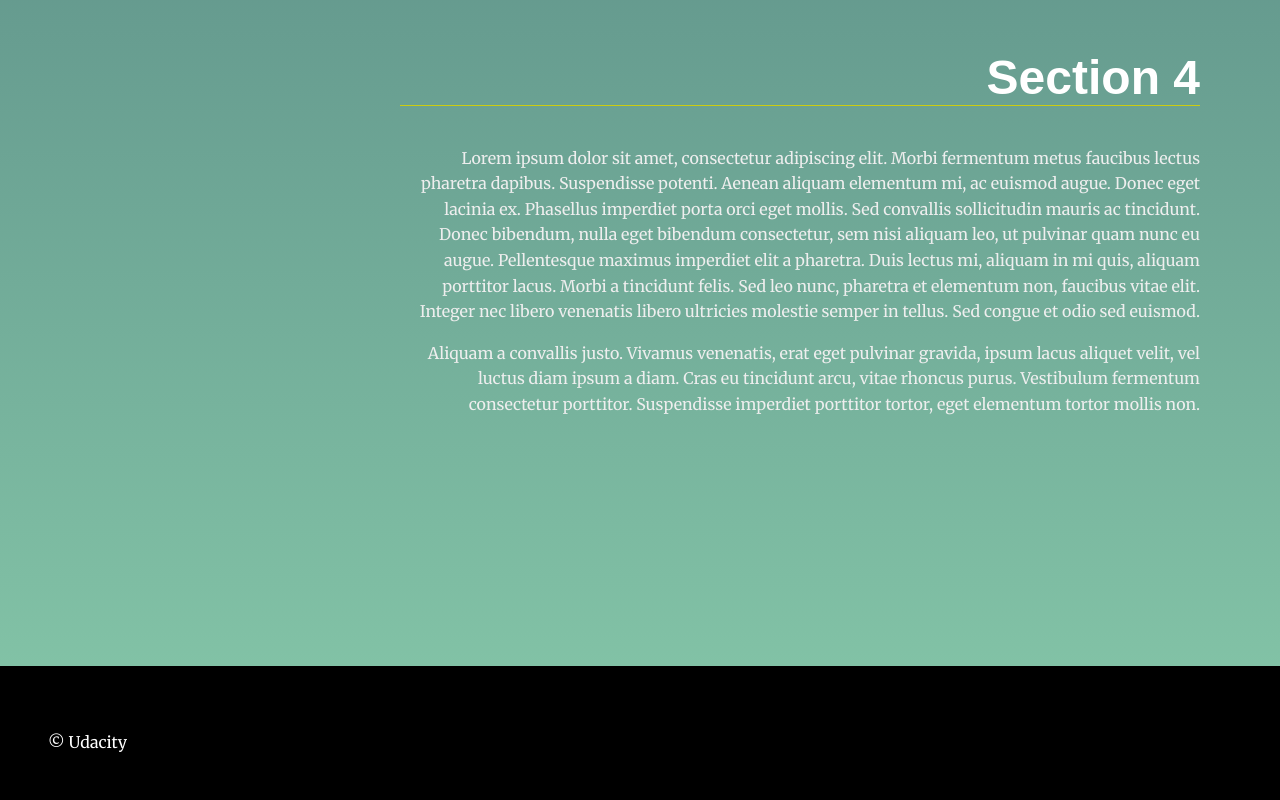
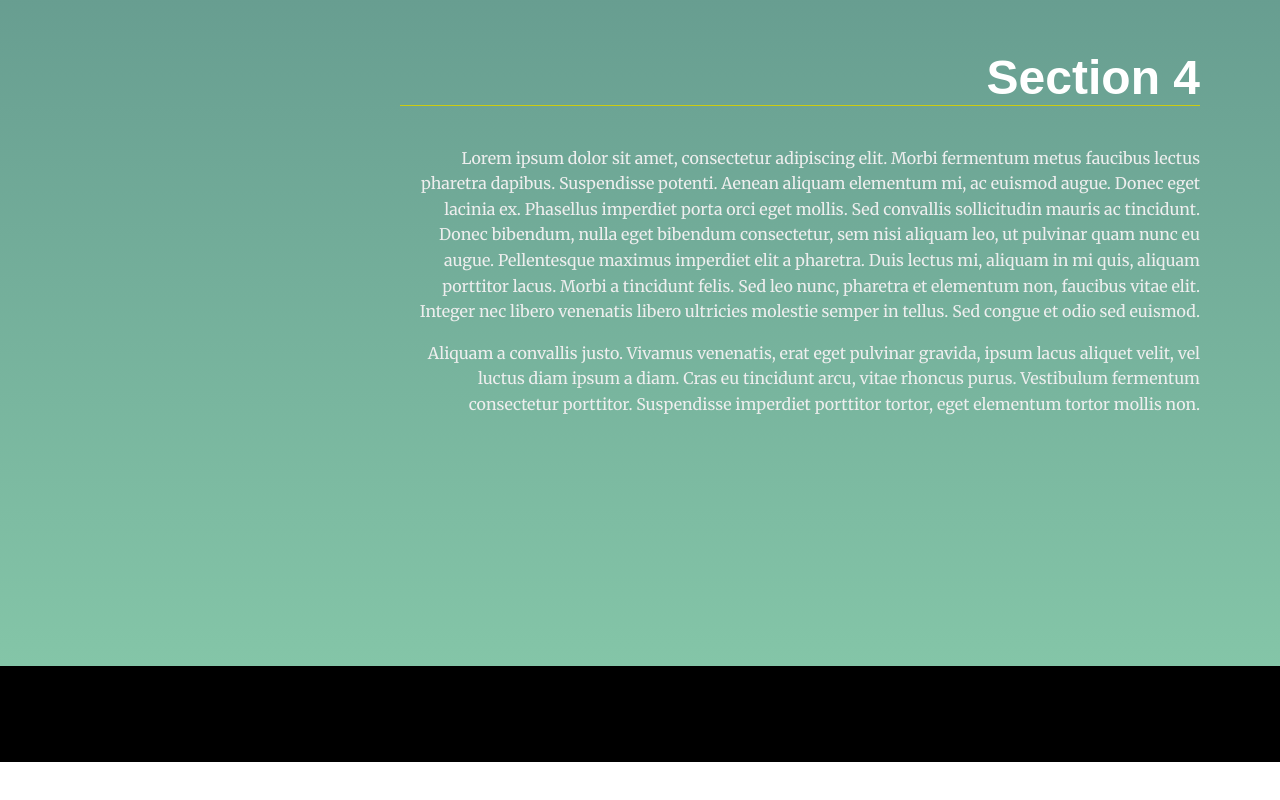
Before and after one commit to necastle88/landing-page, a plain HTML site: page index.html in a window 1280 px wide. Shown: the part 2445-3245 px from the top of the page. After the commit the page ends 3207 px from the top, so only its background shows below. Drawn offline with Linux system fonts and the light colour scheme.

Commit message:
Removing footer item

```diff
--- a/index.html
+++ b/index.html
@@ -61,7 +61,6 @@
     <button id="scroll-to-top-btn" class="landing__button--hide">Top</button>
   </main>
   <footer class="page__footer">
-    <p>&copy Udacity</p>
   </footer>
 
 </body>
```
